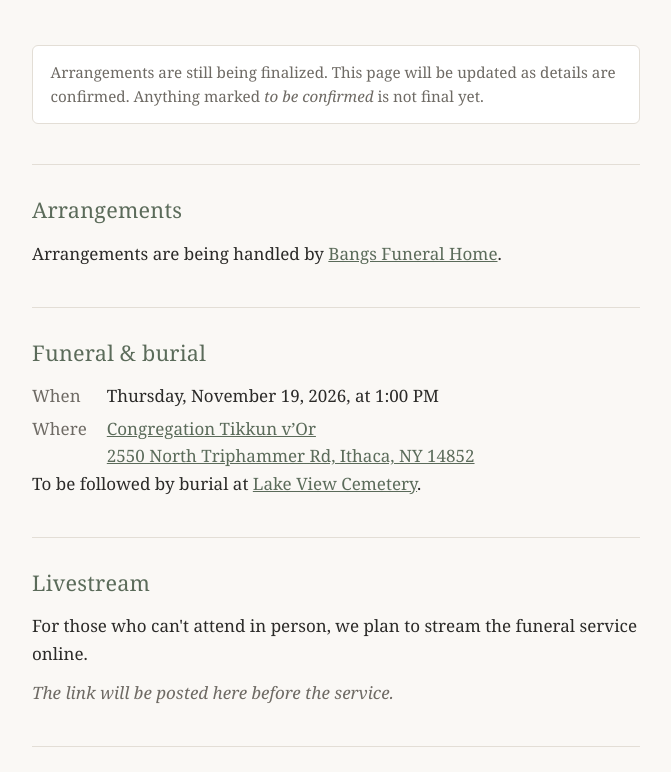
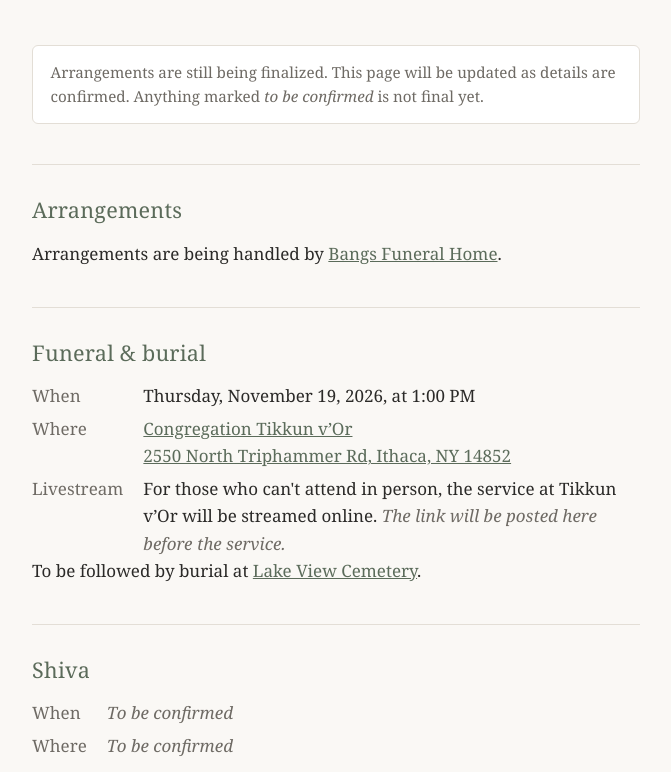
Before and after one commit to Walcer-Family/walcer.family, a plain HTML site: page lou/index.html in a window 1280 px wide. Shown: the part 165-937 px from the top of the page, without its empty margins (304-975 px from the left). Drawn offline with Linux system fonts and the light colour scheme.

Commit message:
Fold livestream into the funeral section (#22)
Makes clear only the service, not the burial, is streamed. Keeps the
#livestream anchor on the new row.


Claude-Session: https://claude.ai/code/session_01DZXvQXdtF3Gp3t24HPJfsB

Co-authored-by: Claude <noreply@anthropic.com>

```diff
--- a/lou/index.html
+++ b/lou/index.html
@@ -46,7 +46,7 @@
           font-family: system-ui, -apple-system, "Segoe UI", sans-serif; white-space: nowrap; }
   .hotels .note { font-style: italic; }
   .hotels .addr { color: var(--muted); font-size: .95rem; }
-  h2, h3 { position: relative; scroll-margin-top: 1rem; }
+  h2, h3, dt { position: relative; scroll-margin-top: 1rem; }
   .anchor { position: absolute; left: -1.1em; width: 1em; text-decoration: none; color: var(--muted); opacity: 0; transition: opacity .15s; }
   h2:hover .anchor, h3:hover .anchor, .anchor:focus { opacity: 1; }
   @media (hover: none) { .anchor { display: none; } }
@@ -81,14 +81,9 @@
     <dl>
       <dt>When</dt><dd>Thursday, November 19, 2026, at 1:00 PM</dd>
       <dt>Where</dt><dd><a href="https://www.tikkunvor.org/">Congregation Tikkun v&rsquo;Or</a><br><a href="https://www.google.com/maps/search/?api=1&amp;query=2550+North+Triphammer+Rd%2C+Ithaca%2C+NY+14852">2550 North Triphammer Rd, Ithaca, NY 14852</a></dd>
+      <dt id="livestream">Livestream</dt><dd>For those who can't attend in person, the service at Tikkun v&rsquo;Or will be streamed online. <span class="tbc">The link will be posted here before the service.</span></dd>
     </dl>
     <p>To be followed by burial at <a href="https://www.google.com/maps/search/?api=1&amp;query=Lake+View+Cemetery%2C+Ithaca%2C+NY">Lake View Cemetery</a>.</p>
-  </section>
-
-  <section id="livestream">
-    <h2><a class="anchor" href="#livestream" aria-label="Link to this section">#</a>Livestream</h2>
-    <p>For those who can't attend in person, we plan to stream the funeral service online.</p>
-    <p class="tbc">The link will be posted here before the service.</p>
   </section>
 
   <section id="shiva">
```
